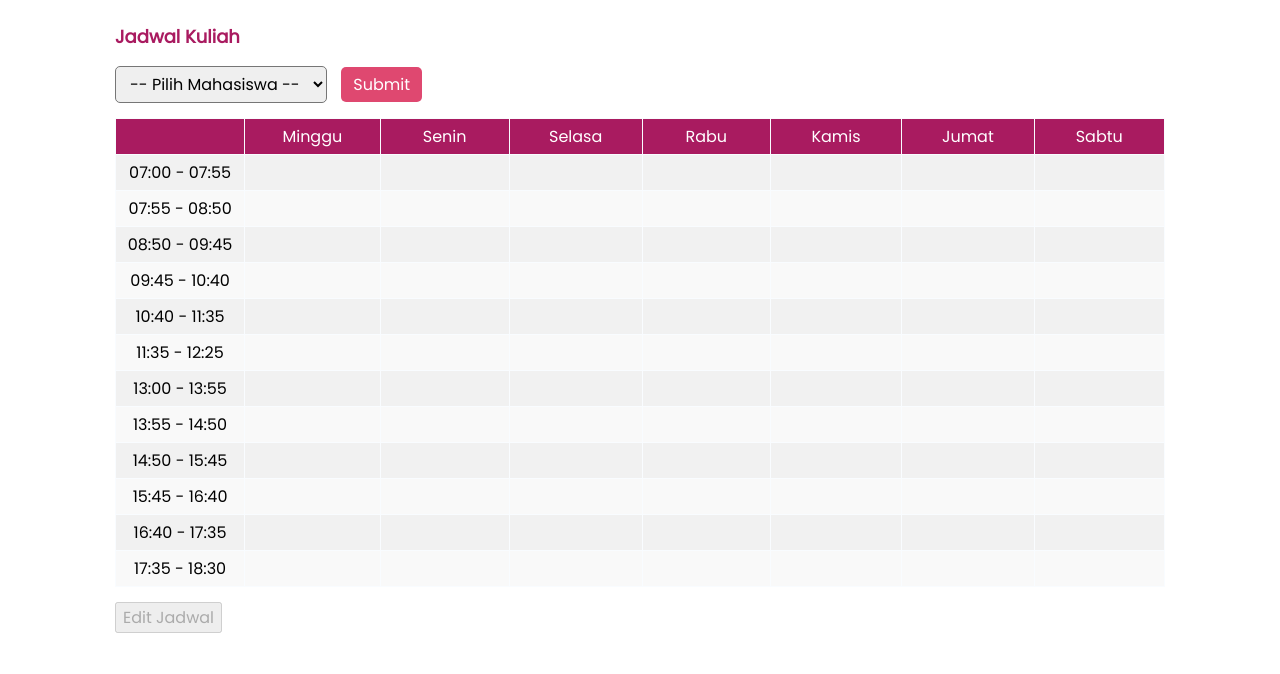
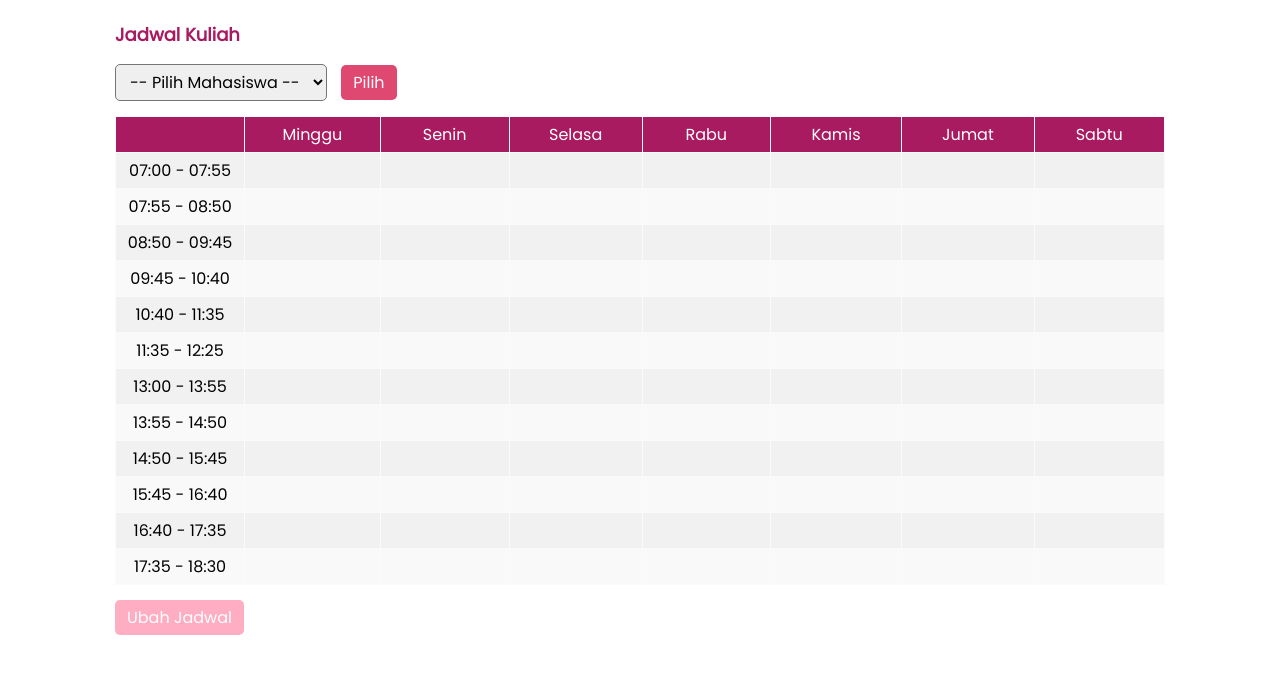
Before and after one commit to melzle/project1_fsp, a PHP site: page / in a window 1280 px wide. Shown: the top 674 px of the page. Run offline with PHP 8.4, Linux system fonts and the light colour scheme; data comes from the database, SQL or seed files in the repository.

Commit message:
yey done! cakeppp

```diff
--- a/edit_proses.php
+++ b/edit_proses.php
@@ -17,6 +17,6 @@
         $arr_jadwal = explode(",", $j);
         $obj_jadwal->insertJadwal($nrp, (int)$arr_jadwal[1], (int)$arr_jadwal[0]);
     }
-    header("location: ./index.php?nrp=$nrp");
+    header("location: ./edit.php?nrp=$nrp");
 }
 ?>
--- a/index.php
+++ b/index.php
@@ -46,7 +46,7 @@
             }
             ?>
         </select>
-        <input type="submit" value="Submit" class="btn-primary" style="margin-left: 10px;">
+        <input type="submit" value="Pilih" class="btn-primary" style="margin-left: 10px;">
         </div>
 
 
@@ -68,11 +68,11 @@
 
     <?php
     if (!isset($_GET['nrp'])) {
-        echo "<button type='button' 'btn-primary' disabled>Edit Jadwal</button>";
+        echo "<button type='button' class='btn-primary-disabled' >Ubah Jadwal</button>";
     } else {
         echo "<form action='./edit.php' method='get'>";
         echo "<input type='hidden' name='nrp' value='".$_GET['nrp']."'>";
-        echo "<input type='submit' value='Edit Jadwal' class='btn-primary'></form>";
+        echo "<input type='submit' value='Ubah Jadwal' class='btn-primary'></form>";
     }
     ?>
     </div>
--- a/style.css
+++ b/style.css
@@ -47,6 +47,13 @@
     border-style: none;
     color: white;
 }
+.btn-primary-disabled{
+    padding: 5px 12px 5px 12px;
+    background-color: #ffadc3;
+    border-radius: 5px;
+    border-style: none;
+    color: white;
+}
 ul.breadcrumb {
     list-style: none;
     margin-left: 0px;
@@ -55,7 +62,6 @@
 }
 ul.breadcrumb li {
     display: inline;
-
 }
 ul.breadcrumb li a {
     text-decoration: none;
@@ -66,6 +72,6 @@
     content: ">\00a0";
 }
 ul.breadcrumb li a:hover {
-    color: #01447e;
+    color: #df4870;
     text-decoration: underline;
 }
```
Also changed, not shown: edit.php (+4 -5 lines).
